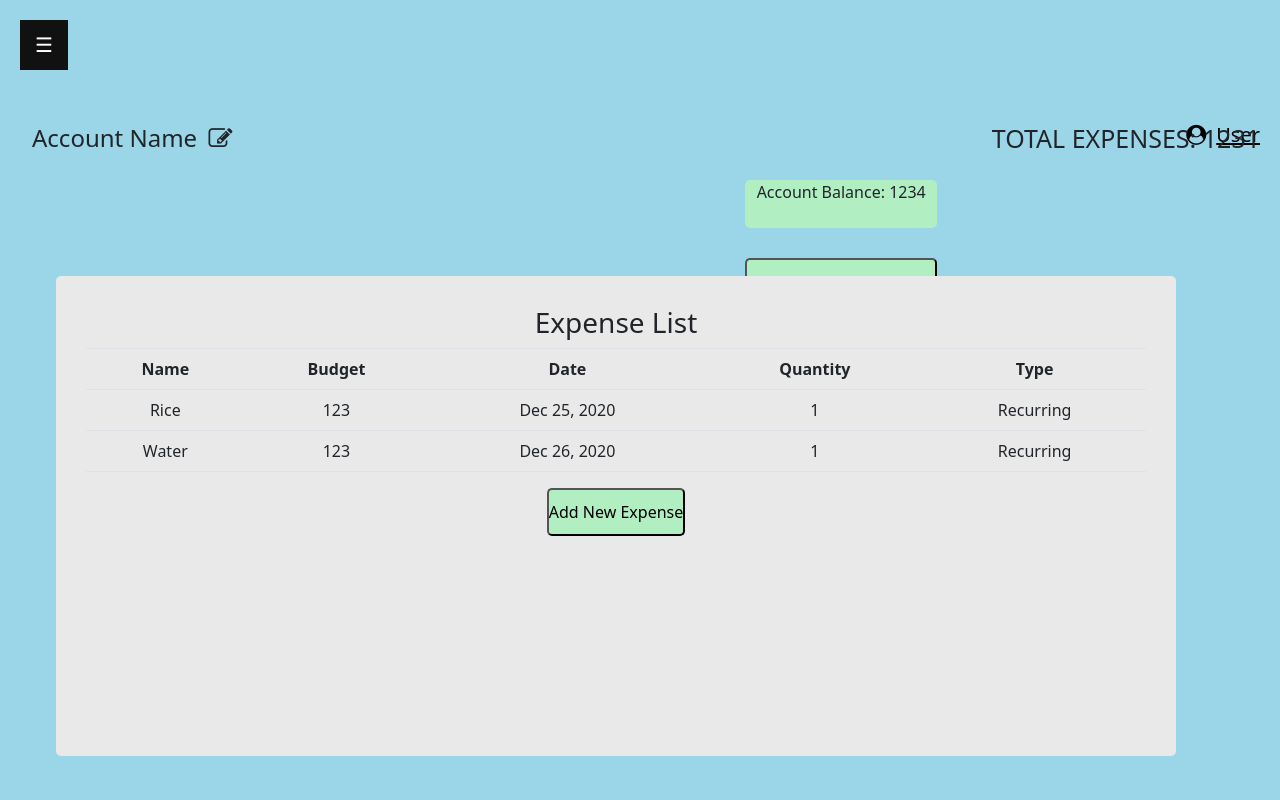
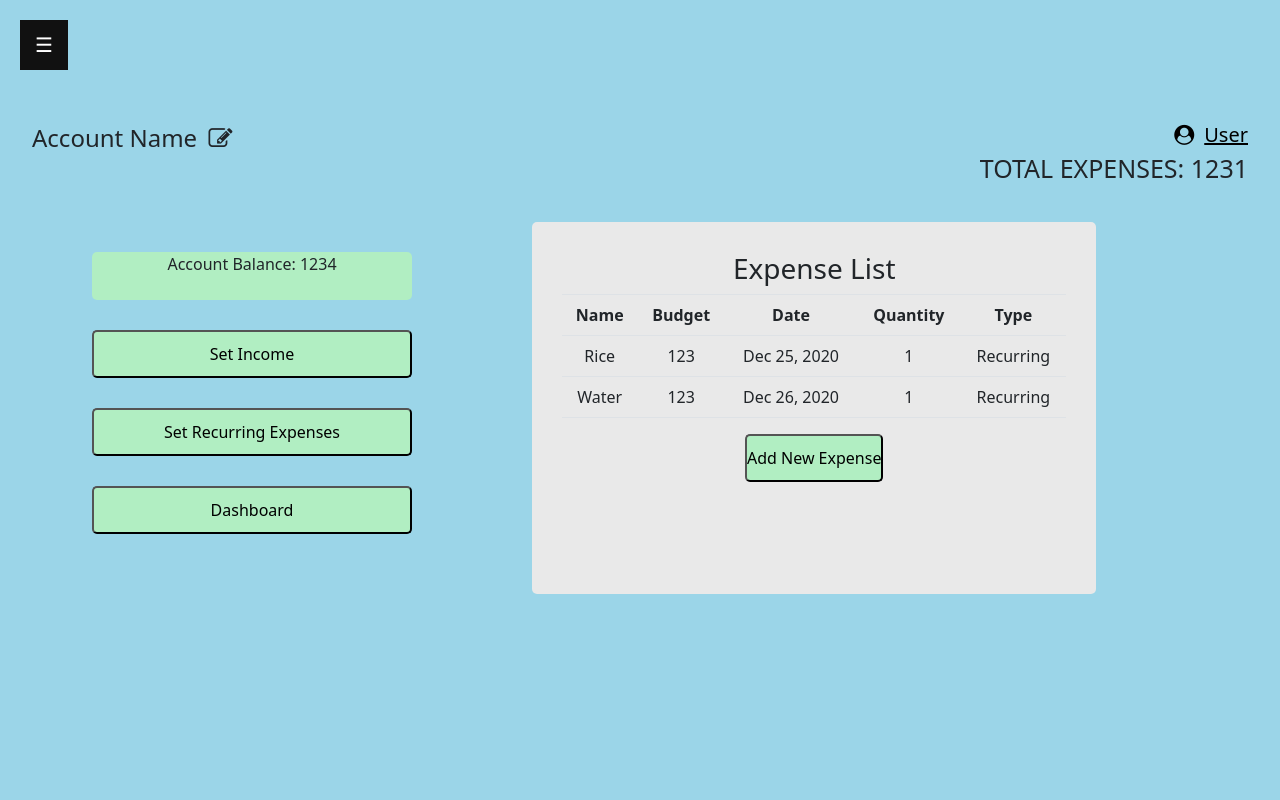
Before and after one commit to ernieenero/team-4-budget-management-system, a CodeIgniter app: page /team-4-budget-management-system/index.php/user/homepage in a window 1280 px wide. Run offline with CodeIgniter, Linux system fonts and the light colour scheme.

Commit message:
updated user-homepage

```diff
--- a/application/views/app/user-homepage.php
+++ b/application/views/app/user-homepage.php
@@ -6,7 +6,7 @@
     <meta name="viewport" content="width=device-width, initial-scale=1.0">
     <link href="https://cdn.jsdelivr.net/npm/bootstrap@5.1.3/dist/css/bootstrap.min.css" rel="stylesheet">
     <script src="https://cdn.jsdelivr.net/npm/bootstrap@5.1.3/dist/js/bootstrap.bundle.min.js"></script>
-    <link rel="stylesheet" href="../../../public/css/user-homepage.css">
+    <link rel="stylesheet" href="<?php echo base_url('/public/css/user-homepage.css'); ?>">
     <link rel="stylesheet" href="https://cdnjs.cloudflare.com/ajax/libs/font-awesome/4.7.0/css/font-awesome.min.css">
     <title>Document</title>
 
@@ -29,9 +29,12 @@
     <button id="openbtn" class="openbtn" onclick="openNav()">☰</button>
     <div class="main-page container-fluid" id="main-page">
       <!--<img class="img-fluid rounded" src="images/sched.png" alt="sched">-->
-      <p class="account-name float-left">Account Name <i class="fa fa-edit"></i></p>
-      <div class="user-btn"><a href=""><i class="fa fa-user-circle"></i>User</a></div>
-      <div class="total-expenses">Total Expenses: 1231</div>
+      <p class="account-name">Account Name <i class="fa fa-edit"></i></p>
+      <div class="user-btn">
+        <a href=""><i class="fa fa-user-circle"></i>User</a>
+        <div class="total-expenses">Total Expenses: 1231</div>
+      </div>
+
       <div class="content">
         <div id="left-content" class="left-content">
             <div class="account-balance">Account Balance: 1234</div>
@@ -82,18 +85,19 @@
 <script>
 function openNav() {
   document.getElementById("mySidebar").style.width = "265px";
+
   document.getElementById("main").style.marginLeft = "265px";
   document.getElementById("openbtn").style.display = "none";
-  document.getElementById("main").style.paddingTop = "60px";
-  document.getElementById("left-content").style.marginLeft = "0px";
+
 }
 
 function closeNav() {
-  document.getElementById("mySidebar").style.width = "0";
+  document.getElementById("mySidebar").style.width = "0px";
   document.getElementById("main").style.marginLeft= "0";
+
   document.getElementById("openbtn").style.display = "";
-  document.getElementById("main").style.paddingTop = "0";
-  document.getElementById("left-content").style.marginLeft = "15rem";
+
+
 }
 </script>
 </html>
--- a/public/css/user-homepage.css
+++ b/public/css/user-homepage.css
@@ -85,7 +85,7 @@
     background-color: #9BD5E8;
 	background-size: cover;
 	background-attachment: fixed;
-	width: 100%;
+	width: 100;
 	padding: 20px;
 	min-height: 100vh;
 	transition: all 0.3s;
@@ -101,34 +101,33 @@
 }
 
 .user-btn{
-    position: absolute;
-    right: 20px;
-    display: inline;
+    float: right;
 }
 
 .user-btn a{
+    float: right;
     color: var(--primary-color);
     font-size: 20px;
 }
 
 .total-expenses{
     display: block;
-    position: absolute;
-    right: 20px;
+    margin-top: 30px;
+
     font-size: 25px;
     text-transform: uppercase;
 }
 
 .content{
-    display: block;
-    margin-top: 6rem;
+    display: inline-block;
+    width: 90%;
+    margin-top: 30rem;
     padding-top: 20px;
 }
 
 .content .left-content{
-    display: inline-block;
-    width: 15rem;
-    margin-left: 15rem;
+    float: left;
+    margin-right: 90px;
 }
 
 .content .left-content button,
@@ -136,7 +135,7 @@
 {
     display: block;
     margin-bottom: 30px;
-    width: 12rem;
+    width: 20rem;
     height: 3rem;
     text-align: center;
     background-color: #B1eec2;
@@ -144,14 +143,11 @@
 }
 
 .content .right-content{
+    width: 80rem;
+    float: right;
     background-color: #e9e9e9;
     border-radius: 5px;
-    display: inline-block;
-    position: absolute;
-    top: 16rem;
-    right: 4rem;
-    width: 70rem;
-    height: 30rem;
+
     text-align: center;
 }
 
```
